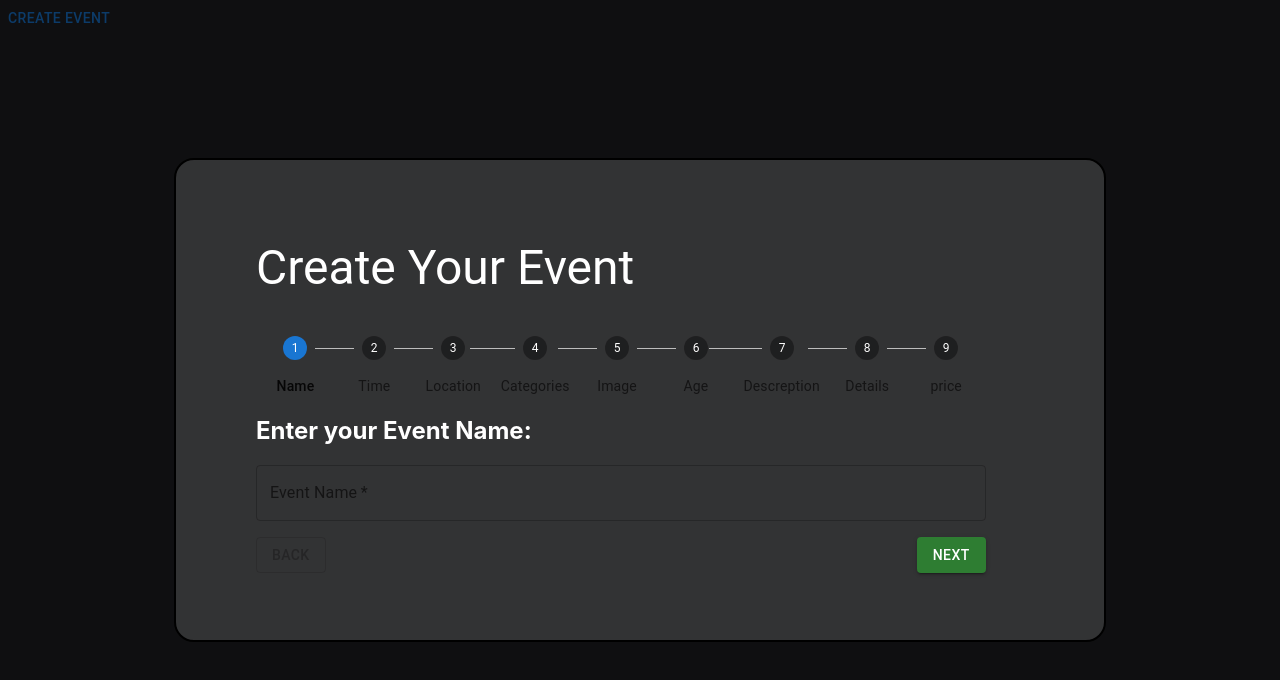
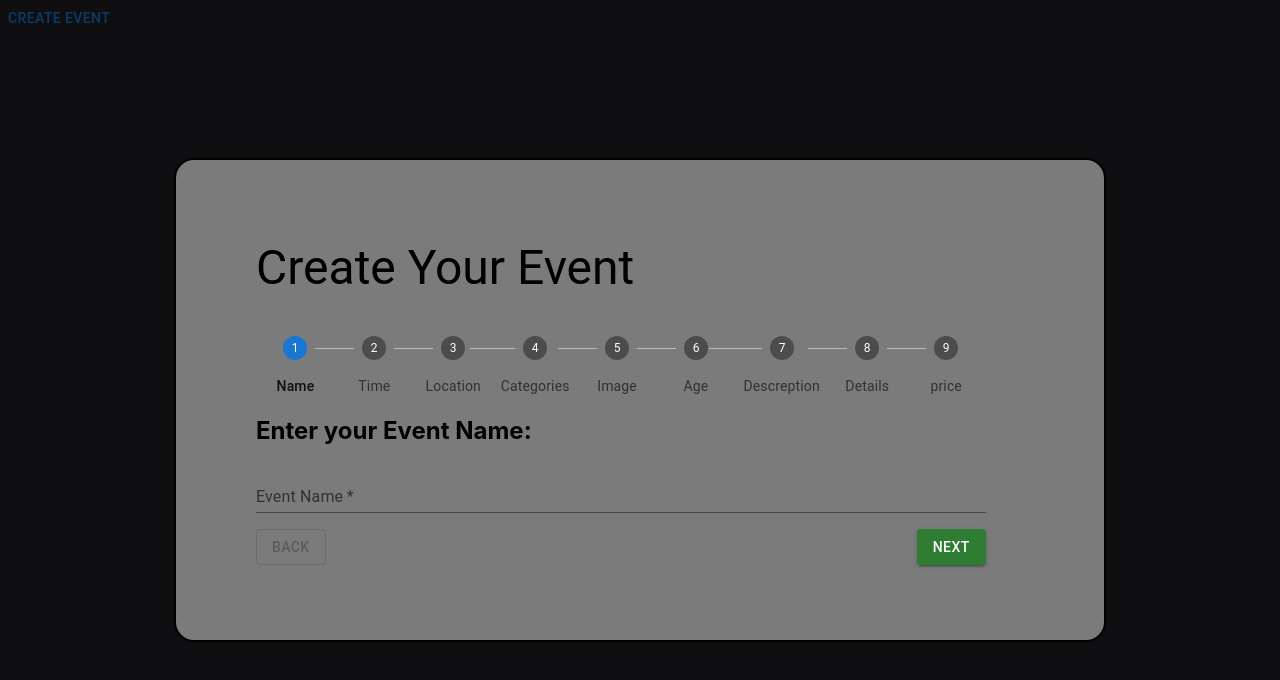
Before and after one commit to GSG-G10/eventy, a React (Create React App) app in the folder client/: page / in a window 1280 px wide. Both pictures are taken after a click on the button "CREATE EVENT". Shown: the top 680 px of the page. Built offline with nearby package versions, Linux system fonts and the light colour scheme.

Commit message:
edit popup style Relates #82

```diff
--- a/client/src/pages/Organization/create-event/index.jsx
+++ b/client/src/pages/Organization/create-event/index.jsx
@@ -24,8 +24,8 @@ const EventStepper = () => {
     bgcolor: 'background.paper',
     border: '2px solid #000',
     boxShadow: 26,
-    backgroundColor: 'rgba(255,255,255,0.15)',
-    color: 'white',
+    backgroundColor: 'rgba(255,255,255,.45)',
+    color: 'rgba(0,0,0)',
     borderRadius: '20px',
     p: 10,
     height: '40vh',
--- a/client/src/pages/Organization/create-event/style .css
+++ b/client/src/pages/Organization/create-event/style .css
@@ -18,7 +18,7 @@
     border-radius: 5px;
     padding:17px;
     width: 25%;
-    color:rgba(0, 0, 0, 0.89);
+    color:rgb(0, 0, 0);
 }
 .dateInput:hover{
     border: 1px solid rgba(0, 0, 0, 0.589);
--- a/client/src/pages/Organization/create-event/utils/get-step-content.jsx
+++ b/client/src/pages/Organization/create-event/utils/get-step-content.jsx
@@ -14,7 +14,7 @@ const getStepContent = (step, event, setEvent) => {
         type="name"
         name="name"
         label="Event Name"
-        variant="outlined"
+        variant="standard"
         required
         onChange={(e) => setEvent({ ...event, [e.target.name]: e.target.value })}
       />
```
